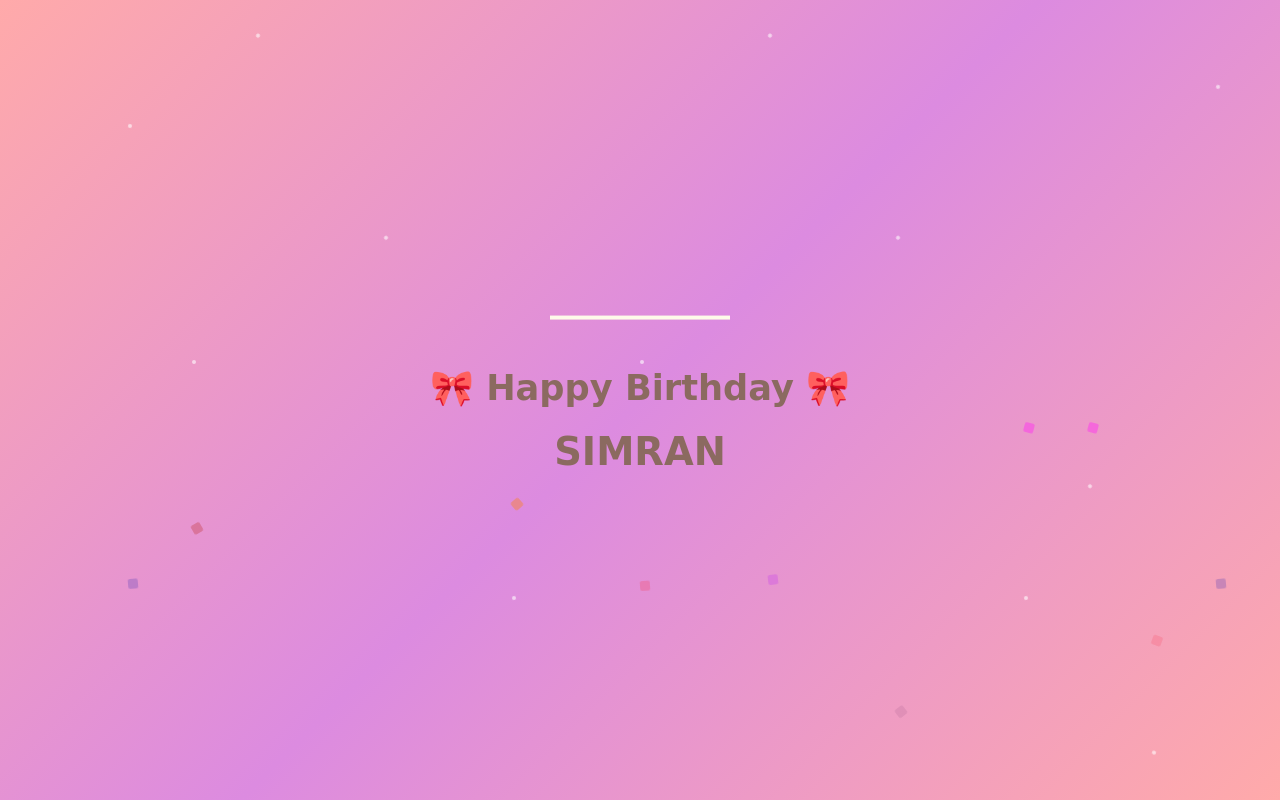
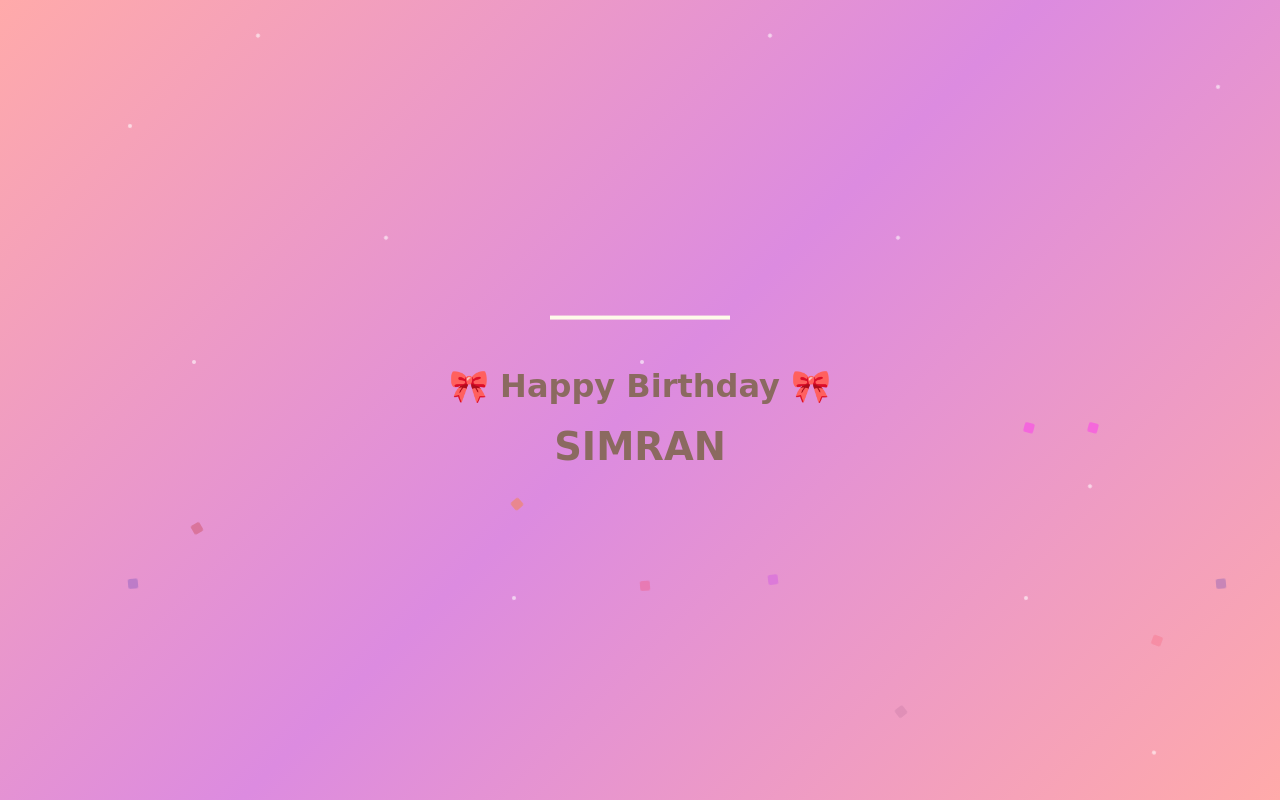
Before and after one commit to aparaarachi8145/SIMRAN, a plain HTML site: page index.html in a window 1280 px wide. Drawn offline with nearby package versions, Linux system fonts and the light colour scheme.

Commit message:
Update index.html

```diff
--- a/index.html
+++ b/index.html
@@ -34,9 +34,9 @@
       }
 
       .message h1 {
-        font-size: 2.2rem;
+        font-size: 2rem;
         font-family: "Satisfy", cursive;
-        font-weight: 600;
+        font-weight: 800;
         font-style: normal;
         margin-bottom: 0.5rem;
         animation: titleBounce 2s ease-in-out infinite;
```
